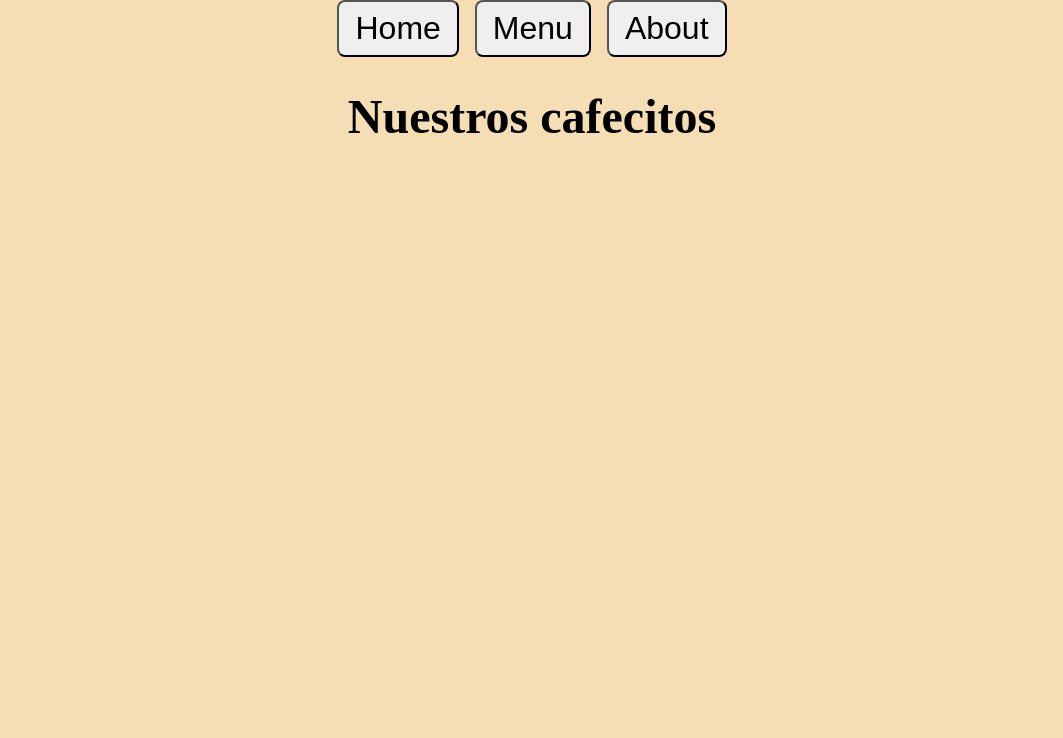
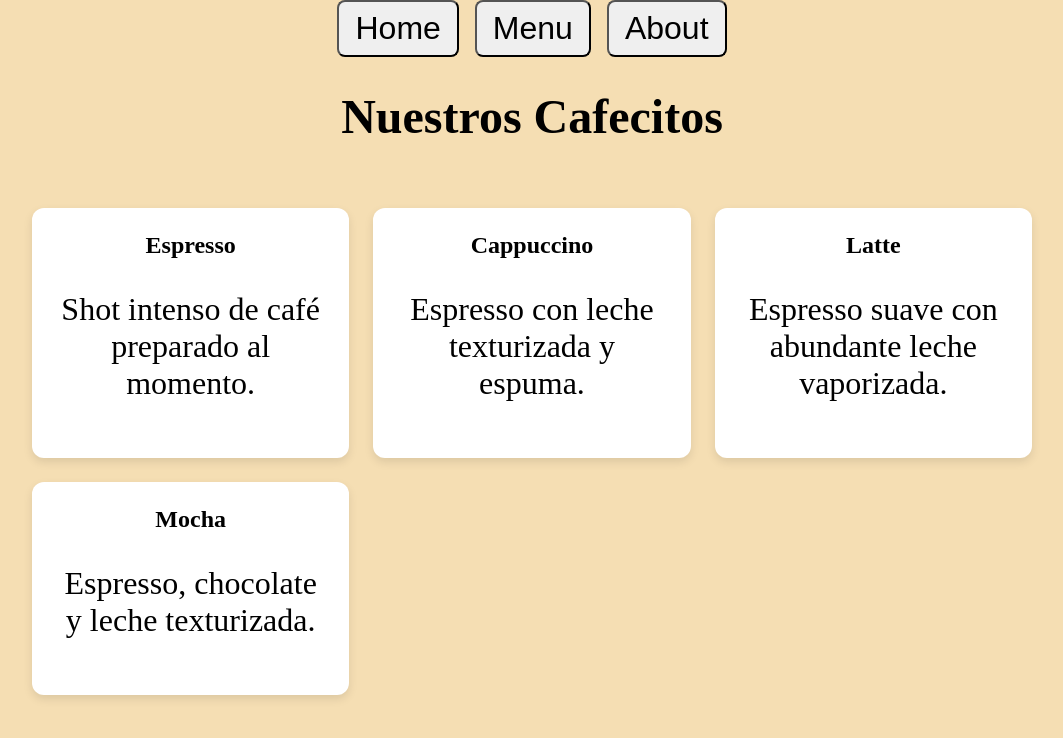
Before and after one commit to julioldv/restaurant-page-js, a website built with webpack: page src/template.html in a window 1280 px wide. Both pictures are taken after a click on the button "Menu". Shown: the whole page, without its empty margins (108-1171 px from the left). Built offline with nearby package versions, Linux system fonts and the light colour scheme.

Commit message:
Refactor menu, about and home modules

```diff
--- a/package.json
+++ b/package.json
@@ -4,7 +4,9 @@
   "description": "",
   "main": "index.js",
   "scripts": {
-    "test": "echo \"Error: no test specified\" && exit 1"
+    "test": "echo \"Error: no test specified\" && exit 1",
+    "build": "webpack",
+    "dev": "webpack serve --open"
   },
   "repository": {
     "type": "git",
--- a/src/about.js
+++ b/src/about.js
@@ -1,17 +1,16 @@
+const renderAbout = (contentContainer) => {
   const aboutTitle = document.createElement("h1");
   const imgContainer = document.createElement("div");
   const aboutInfoText = document.createElement("p");
 
-
   aboutTitle.textContent = "Sobre nuestro café";
   imgContainer.classList.add("img-container");
-aboutInfoText.textContent = "Ofreciendo café de la mejor calidad, extraido al momento.";
+  aboutInfoText.textContent =
+    "Ofreciendo café de la mejor calidad, extraído al momento.";
 
-const renderAbout = (contentContainer)  =>{
   contentContainer.appendChild(aboutTitle);
   contentContainer.appendChild(imgContainer);
   contentContainer.appendChild(aboutInfoText);
-}
-
+};
 
 export default renderAbout;
--- a/src/home.js
+++ b/src/home.js
@@ -1,19 +1,15 @@
+const renderHome = (contentContainer) => {
   const homeTitle = document.createElement("h1");
   const imgContainer = document.createElement("div");
   const homeInfoText = document.createElement("p");
-
 
   homeTitle.textContent = "Café Santa Prisca";
   imgContainer.classList.add("img-container");
   homeInfoText.textContent = "The best espresso bar in town!";
 
-
-const renderHome = (contentContainer)  =>{
   contentContainer.appendChild(homeTitle);
   contentContainer.appendChild(imgContainer);
   contentContainer.appendChild(homeInfoText);
-}
-
-
+};
 
 export default renderHome;
--- a/src/menu.js
+++ b/src/menu.js
@@ -1,23 +1,47 @@
+const renderMenu = (contentContainer) => {
+  const menuTitle = document.createElement("h1");
+  menuTitle.textContent = "Nuestros Cafecitos";
 
-const menuTitle = document.createElement("h1");
-const cardsContainer = document.createElement("div");
-const card = document.createElement("div");
+  const cardsContainer = document.createElement("div");
+  cardsContainer.classList.add("cards-container");
 
+  const drinks = [
+    {
+      name: "Espresso",
+      description: "Shot intenso de café preparado al momento.",
+    },
+    {
+      name: "Cappuccino",
+      description: "Espresso con leche texturizada y espuma.",
+    },
+    {
+      name: "Latte",
+      description: "Espresso suave con abundante leche vaporizada.",
+    },
+    {
+      name: "Mocha",
+      description: "Espresso, chocolate y leche texturizada.",
+    },
+  ];
 
-const cardTitle = document.createElement("h2");
-cardTitle.textContent = "Capucchino";
-const cardImg = document.createElement("div");
-const cardDescription = document.createElement("p");
-cardDescription.textContent = "A base de espresso, preparada con leche texturizada y espuma de leche";
+  drinks.forEach((drink) => {
+    const card = document.createElement("div");
+    card.classList.add("menu-card");
 
-menuTitle.textContent = "Nuestros cafecitos";
+    const title = document.createElement("h2");
+    title.textContent = drink.name;
 
+    const description = document.createElement("p");
+    description.textContent = drink.description;
 
+    card.appendChild(title);
+    card.appendChild(description);
 
+    cardsContainer.appendChild(card);
+  });
 
-
-const renderMenu = (contentContainer)  =>{
-    contentContainer.appendChild(menuTitle);
-}
+  contentContainer.appendChild(menuTitle);
+  contentContainer.appendChild(cardsContainer);
+};
 
 export default renderMenu;
--- a/src/styles.css
+++ b/src/styles.css
@@ -43,3 +43,23 @@ nav button{
 
     padding-left: 4rem;
 }
+
+.cards-container {
+  display: grid;
+  grid-template-columns: repeat(auto-fit, minmax(250px, 1fr));
+  gap: 1.5rem;
+  max-width: 1000px;
+  margin: 0 auto;
+  padding: 2rem;
+}
+
+.menu-card {
+  background-color: white;
+  padding: 1.5rem;
+  border-radius: 12px;
+  box-shadow: 0 4px 10px rgba(0, 0, 0, 0.1);
+}
+
+.menu-card h2 {
+  margin-top: 0;
+}
```
Lines whose indentation alone changed are shown as unchanged.
